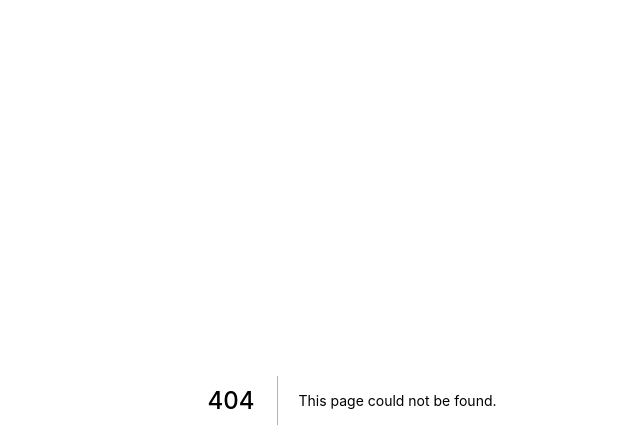
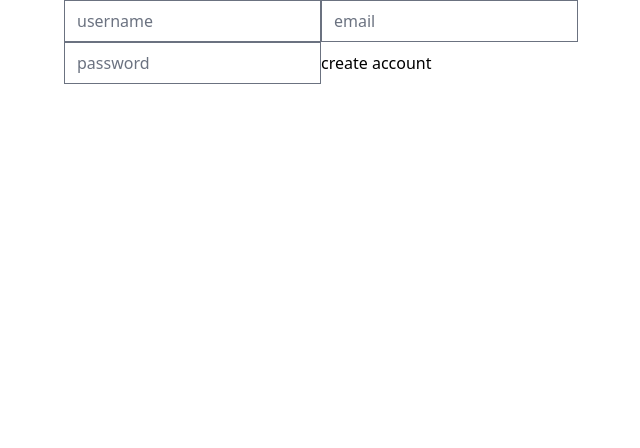
Before and after one commit to helloljho/carrot-market-clone-coding, a Next.js app: page /form in a window 1280 px wide. Before the commit this address had no page. Shown: the top 448 px of the page, without its empty margins (288-928 px from the left). Built offline with nearby package versions, Linux system fonts and the light colour scheme.

Commit message:
fix : enter api

```diff
--- a/components/button.tsx
+++ b/components/button.tsx
@@ -1,4 +1,4 @@
-import { cls } from '../libs/utils';
+import { cls } from '../libs/client/utils';
 
 interface ButtonProps {
   large?: boolean;
--- a/components/input.tsx
+++ b/components/input.tsx
@@ -9,6 +9,7 @@ export default function Input({
   label,
   name,
   kind = 'text',
+  register,
   ...rest
 }: InputProps) {
   return (
@@ -23,6 +24,7 @@ export default function Input({
         <div className="rounded-md relative flex  items-center shadow-sm">
           <input
             id={name}
+            {...register}
             {...rest}
             className="appearance-none w-full px-3 py-2 border border-gray-300 rounded-md shadow-sm placeholder-gray-400 focus:outline-none focus:ring-orange-500 focus:border-orange-500"
           />
@@ -35,6 +37,7 @@ export default function Input({
           </div>
           <input
             id={name}
+            {...register}
             {...rest}
             className="appearance-none pl-7 w-full px-3 py-2 border border-gray-300 rounded-md shadow-sm placeholder-gray-400 focus:outline-none focus:ring-orange-500 focus:border-orange-500"
           />
@@ -50,6 +53,7 @@ export default function Input({
           </span>
           <input
             id={name}
+            {...register}
             {...rest}
             className="appearance-none w-full px-3 py-2 border border-gray-300 rounded-md rounded-l-none shadow-sm placeholder-gray-400 focus:outline-none focus:ring-orange-500 focus:border-orange-500"
           />
--- a/components/layout.tsx
+++ b/components/layout.tsx
@@ -1,6 +1,6 @@
 import React from 'react';
 import Link from 'next/link';
-import { cls } from '../libs/utils';
+import { cls } from '../libs/client/utils';
 import { useRouter } from 'next/router';
 
 interface LayoutProps {
--- a/components/message.tsx
+++ b/components/message.tsx
@@ -1,4 +1,4 @@
-import { cls } from '../libs/utils';
+import { cls } from '../libs/client/utils';
 
 interface MessageProps {
   message: string;
--- a/libs/client.ts
+++ /dev/null
@@ -1,3 +0,0 @@
-import { PrismaClient } from '@prisma/client';
-
-export default new PrismaClient();
--- /dev/null
+++ b/libs/client/useMutation.tsx
@@ -0,0 +1,34 @@
+import { useState } from 'react';
+
+interface UseMutationState {
+  loading: boolean;
+  data?: object;
+  error?: object;
+}
+
+type UseMutationResult = [(data: any) => void, UseMutationState];
+
+export default function useMutation(url: string): UseMutationResult {
+  const [state, setState] = useState({
+    loading: false,
+    data: undefined,
+    error: undefined,
+  });
+
+  const [loading, setLoading] = useState(false);
+  const [data, setData] = useState<undefined | any>(undefined);
+  const [error, setError] = useState<undefined | any>(undefined);
+  function mutation(data: any) {
+    setLoading(true);
+    fetch(url, {
+      method: 'POST',
+      headers: { 'Content-Type': 'application/json' },
+      body: JSON.stringify(data),
+    })
+      .then((res) => res.json().catch(() => {}))
+      .then(setData)
+      .catch(setError)
+      .finally(() => setLoading(false));
+  }
+  return [mutation, { loading, data, error }];
+}
--- a/package.json
+++ b/package.json
@@ -12,7 +12,8 @@
     "@tailwindcss/forms": "^0.4.0",
     "next": "^12.0.7",
     "react": "^18.0.0-rc.0",
-    "react-dom": "^18.0.0-rc.0"
+    "react-dom": "^18.0.0-rc.0",
+    "react-hook-form": "^7.27.1"
   },
   "devDependencies": {
     "@types/node": "17.0.8",
--- a/pages/api/client-test.tsx
+++ /dev/null
@@ -1,18 +0,0 @@
-import { NextApiRequest, NextApiResponse } from 'next';
-import client from '../../libs/client';
-
-export default async function handler(
-  req: NextApiRequest,
-  res: NextApiResponse
-) {
-  await client.user.create({
-    data: {
-      name: 'hi',
-      email: 'hi@gmailhi.com',
-    },
-  });
-  res.json({
-    ok: true,
-    data: 'xx',
-  });
-}
--- /dev/null
+++ b/pages/api/users/enter.tsx
@@ -0,0 +1,13 @@
+import { NextApiRequest, NextApiResponse } from 'next';
+import client from '../../../libs/server/client';
+
+export default async function handler(
+  req: NextApiRequest,
+  res: NextApiResponse
+) {
+  if (req.method !== 'POST') {
+    res.status(401).end();
+  }
+  console.log(req.body);
+  res.json({ ok: true });
+}
--- a/pages/enter.tsx
+++ b/pages/enter.tsx
@@ -2,12 +2,34 @@ import type { NextPage } from 'next';
 import { useState } from 'react';
 import Button from '../components/button';
 import Input from '../components/input';
-import { cls } from '../libs/utils';
+import { cls } from '../libs/client/utils';
+import { FieldErrors, useForm } from 'react-hook-form';
+import useMutation from '../libs/client/useMutation';
+
+interface EnterForm {
+  email?: string;
+  phone?: string;
+}
 
 const Enter: NextPage = () => {
+  const [enter, { loading, data, error }] = useMutation('/api/users/enter');
+  const [submitting, setSubmitting] = useState(false);
+  const { register, reset, handleSubmit } = useForm<EnterForm>();
   const [method, setMethod] = useState<'email' | 'phone'>('email');
-  const onEmailClick = () => setMethod('email');
-  const onPhoneClick = () => setMethod('phone');
+  const onEmailClick = () => {
+    reset();
+    setMethod('email');
+  };
+  const onPhoneClick = () => {
+    reset();
+    setMethod('phone');
+  };
+
+  const onValid = (data: EnterForm) => {
+    enter(data);
+  };
+  console.log(loading, data, error);
+  const onInvalid = (error: FieldErrors) => {};
   return (
     <div className="mt-16 px-4">
       <h3 className="text-3xl font-bold text-center">Enter to Carrot</h3>
@@ -39,22 +61,32 @@ const Enter: NextPage = () => {
             </button>
           </div>
         </div>
-        <form className="flex flex-col mt-8 space-y-4">
+        <form
+          className="flex flex-col mt-8 space-y-4"
+          onSubmit={handleSubmit(onValid, onInvalid)}
+        >
           {method === 'email' ? (
-            <Input name="email" label="Email address" type="email" required />
+            <Input
+              register={register('email', { required: true })}
+              name="email"
+              label="Email address"
+              type="email"
+            />
           ) : null}
           {method === 'phone' ? (
             <Input
+              register={register('phone', { required: true })}
               name="phone"
               label="Phone number"
               type="number"
               kind="phone"
-              required
             />
           ) : null}
-          {method === 'email' ? <Button text={'Get login link'} /> : null}
+          {method === 'email' ? (
+            <Button text={submitting ? 'Loading' : 'Get login link'} />
+          ) : null}
           {method === 'phone' ? (
-            <Button text={'Get one-time password'} />
+            <Button text={submitting ? 'Loading' : 'Get one-time password'} />
           ) : null}
         </form>
 
--- /dev/null
+++ b/pages/form.tsx
@@ -0,0 +1,56 @@
+import { FieldErrors, useForm } from 'react-hook-form';
+
+interface FormProps {
+  username: string;
+  email: string;
+  password: string;
+}
+export default function Forms() {
+  const {
+    register,
+    handleSubmit,
+    formState: { errors },
+  } = useForm<FormProps>();
+
+  const onValid = (data: FormProps) => {
+    console.log(data);
+  };
+
+  const onInvalid = (errors: FieldErrors) => {
+    console.log(errors);
+  };
+
+  return (
+    <form onSubmit={handleSubmit(onValid, onInvalid)}>
+      <input
+        {...register('username', {
+          required: 'Username is required',
+          minLength: {
+            message: 'The user should  be loinger than 5 chars',
+            value: 5,
+          },
+        })}
+        type="text"
+        placeholder="username"
+      />
+      <input
+        {...register('email', {
+          required: 'Email is required',
+          validate: {
+            notGmail: (value) =>
+              !value.includes('@gmail.com') ? '' : 'Gmail is now allowed',
+          },
+        })}
+        type="email"
+        placeholder="email"
+      />
+      {errors.email?.message}
+      <input
+        {...register('password', { required: 'Password is required' })}
+        type="password"
+        placeholder="password"
+      />
+      <input type="submit" value="create account" />
+    </form>
+  );
+}
```
Also changed, not shown: libs/client/utils.ts (renamed from libs/utils.ts), 1 other file (tests, documents, lock files or other folders).
